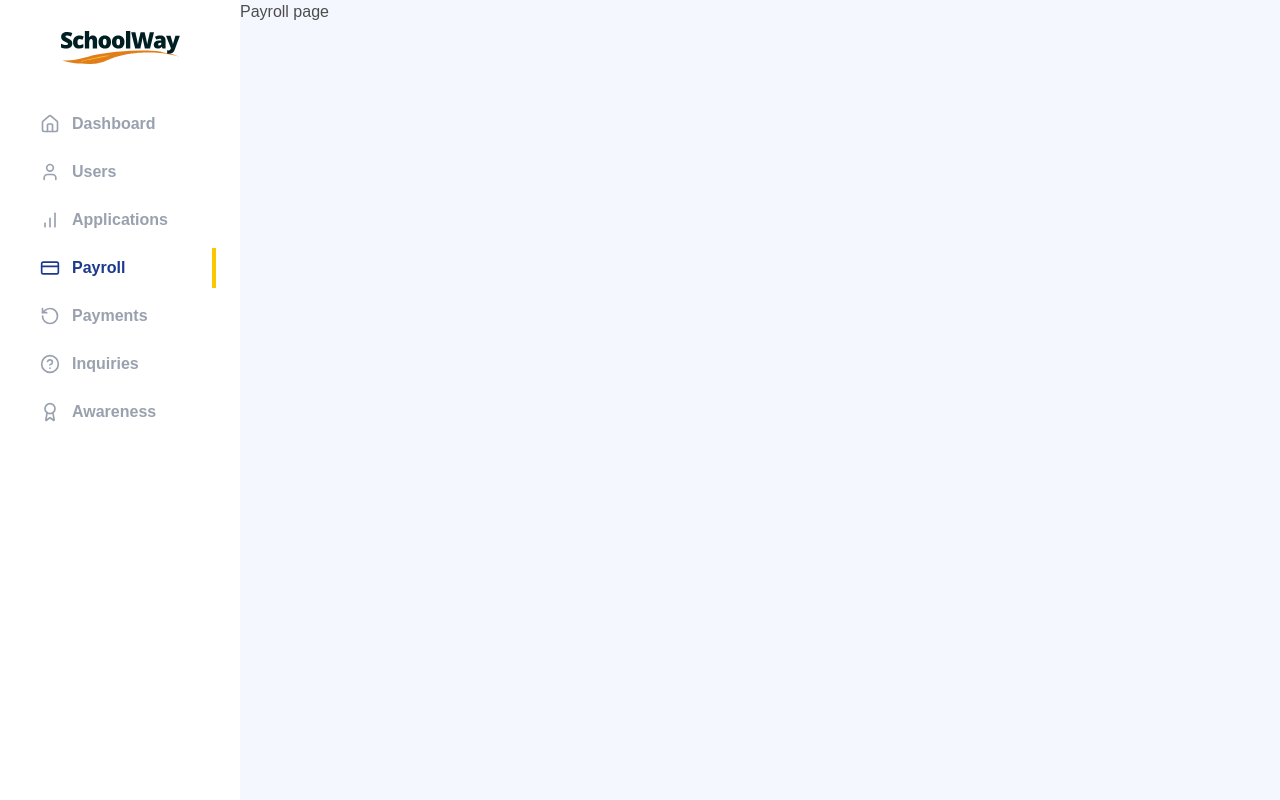
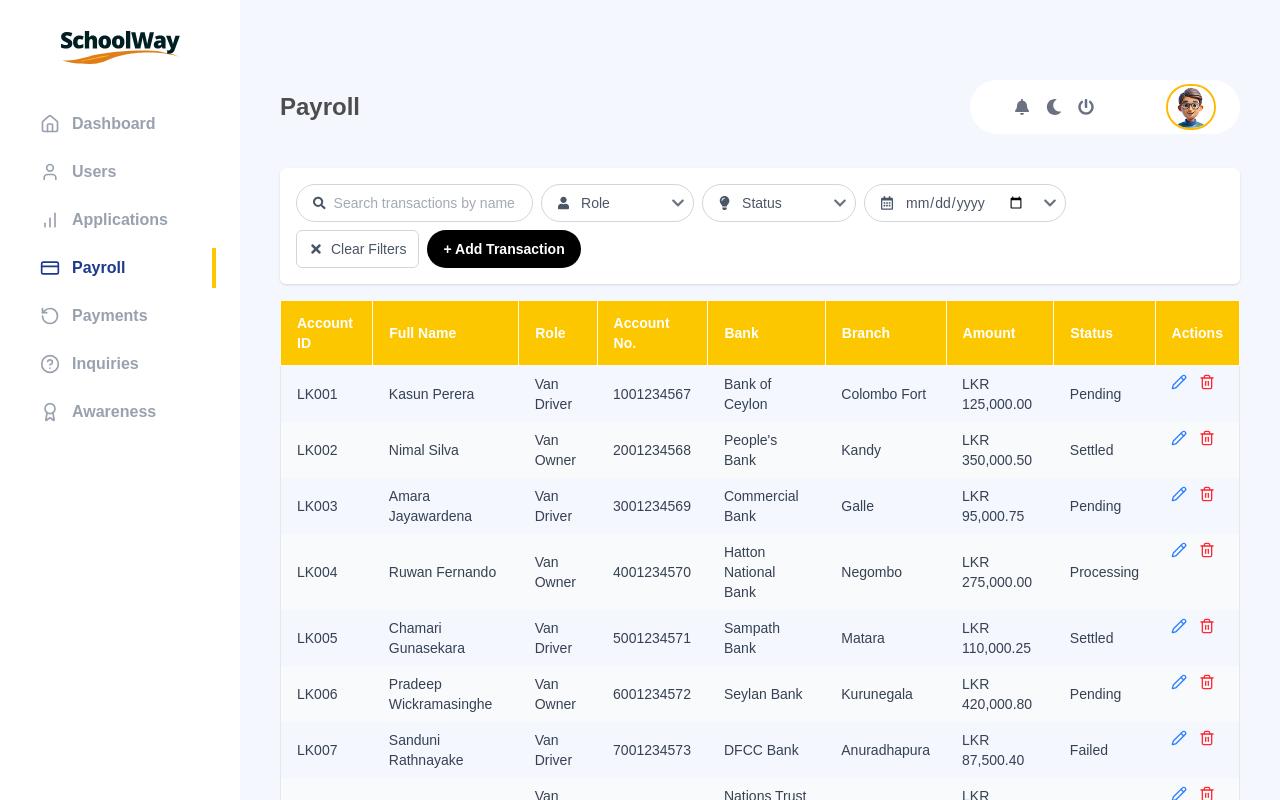
Before and after one commit to duleepa-a/schoolway-frontend, a Next.js app: page /admin/payroll in a window 1280 px wide. Built offline with nearby package versions, Linux system fonts and the light colour scheme.

Commit message:
transactions page

```diff
--- /dev/null
+++ b/public/dummy_data/transactions.tsx
@@ -0,0 +1,122 @@
+export const transactionsData = [
+  {
+    AccountID: "LK001",
+    "Full Name": "Kasun Perera",
+    Role: "Van Driver",
+    "Account No.": "1001234567",
+    Bank: "Bank of Ceylon",
+    Branch: "Colombo Fort",
+    Amount: 125000.00,
+    Status: "Pending"
+  },
+  {
+    AccountID: "LK002",
+    "Full Name": "Nimal Silva",
+    Role: "Van Owner",
+    "Account No.": "2001234568",
+    Bank: "People's Bank",
+    Branch: "Kandy",
+    Amount: 350000.50,
+    Status: "Settled"
+  },
+  {
+    AccountID: "LK003",
+    "Full Name": "Amara Jayawardena",
+    Role: "Van Driver",
+    "Account No.": "3001234569",
+    Bank: "Commercial Bank",
+    Branch: "Galle",
+    Amount: 95000.75,
+    Status: "Pending"
+  },
+  {
+    AccountID: "LK004",
+    "Full Name": "Ruwan Fernando",
+    Role: "Van Owner",
+    "Account No.": "4001234570",
+    Bank: "Hatton National Bank",
+    Branch: "Negombo",
+    Amount: 275000.00,
+    Status: "Processing"
+  },
+  {
+    AccountID: "LK005",
+    "Full Name": "Chamari Gunasekara",
+    Role: "Van Driver",
+    "Account No.": "5001234571",
+    Bank: "Sampath Bank",
+    Branch: "Matara",
+    Amount: 110000.25,
+    Status: "Settled"
+  },
+  {
+    AccountID: "LK006",
+    "Full Name": "Pradeep Wickramasinghe",
+    Role: "Van Owner",
+    "Account No.": "6001234572",
+    Bank: "Seylan Bank",
+    Branch: "Kurunegala",
+    Amount: 420000.80,
+    Status: "Pending"
+  },
+  {
+    AccountID: "LK007",
+    "Full Name": "Sanduni Rathnayake",
+    Role: "Van Driver",
+    "Account No.": "7001234573",
+    Bank: "DFCC Bank",
+    Branch: "Anuradhapura",
+    Amount: 87500.40,
+    Status: "Failed"
+  },
+  {
+    AccountID: "LK008",
+    "Full Name": "Thisara Mendis",
+    Role: "Van Owner",
+    "Account No.": "8001234574",
+    Bank: "Nations Trust Bank",
+    Branch: "Jaffna",
+    Amount: 315000.90,
+    Status: "Settled"
+  },
+  {
+    AccountID: "LK009",
+    "Full Name": "Dilini Rajapaksha",
+    Role: "Van Driver",
+    "Account No.": "9001234575",
+    Bank: "Pan Asia Bank",
+    Branch: "Batticaloa",
+    Amount: 102500.15,
+    Status: "Processing"
+  },
+  {
+    AccountID: "LK010",
+    "Full Name": "Mahesh Wijesinghe",
+    Role: "Van Owner",
+    "Account No.": "1101234576",
+    Bank: "Union Bank",
+    Branch: "Badulla",
+    Amount: 298000.60,
+    Status: "Pending"
+  },
+  {
+    AccountID: "LK011",
+    "Full Name": "Lakshani Dissanayake",
+    Role: "Van Driver",
+    "Account No.": "1201234577",
+    Bank: "National Development Bank",
+    Branch: "Trincomalee",
+    Amount: 118750.35,
+    Status: "Settled"
+  },
+  {
+    AccountID: "LK012",
+    "Full Name": "Chanaka Abeysekara",
+    Role: "Van Owner",
+    "Account No.": "1301234578",
+    Bank: "Standard Chartered Bank",
+    Branch: "Ratnapura",
+    Amount: 385000.25,
+    Status: "Pending"
+  }
+];
--- a/src/app/admin/payroll/page.tsx
+++ b/src/app/admin/payroll/page.tsx
@@ -1,11 +1,121 @@
-import React from 'react'
+'use client';
+import { useState, useMemo } from 'react';
+import TopBar from '@/app/dashboardComponents/TopBar'
+import SearchFilter from '@/app/dashboardComponents/SearchFilter';
+import DataTable from '@/app/dashboardComponents/CustomTable';
+import { transactionsData } from '../../../../public/dummy_data/transactions';
 
-const Payroll = () => {
+const columns = [
+  { key: "AccountID", label: "Account ID" },
+  { key: "Full Name", label: "Full Name" },
+  { key: "Role", label: "Role" },
+  { key: "Account No.", label: "Account No." },
+  { key: "Bank", label: "Bank" },
+  { key: "Branch", label: "Branch" },
+  { key: "Amount", label: "Amount" },
+  { key: "Status", label: "Status" },
+];
+
+const PayrollPage = () => {
+  const [searchTerm, setSearchTerm] = useState('');
+  const [selectedRole, setSelectedRole] = useState('');
+  const [selectedStatus, setSelectedStatus] = useState('');
+
+  // Filter the data based on search criteria
+  const filteredData = useMemo(() => {
+    return transactionsData.filter((transaction) => {
+      // Search filter - searches in name, account ID, bank, etc.
+      const matchesSearch = searchTerm === '' ||
+        transaction["Full Name"].toLowerCase().includes(searchTerm.toLowerCase()) ||
+        transaction.AccountID.toLowerCase().includes(searchTerm.toLowerCase()) ||
+        transaction["Account No."].toLowerCase().includes(searchTerm.toLowerCase()) ||
+        transaction.Bank.toLowerCase().includes(searchTerm.toLowerCase());
+
+      // Role filter
+      const matchesRole = selectedRole === '' || transaction.Role === selectedRole;
+
+      // Status filter
+      const matchesStatus = selectedStatus === '' || transaction.Status === selectedStatus;
+
+      return matchesSearch && matchesRole && matchesStatus;
+    });
+  }, [searchTerm, selectedRole, selectedStatus]);
+
+  // Format amount for display
+  const formattedData = filteredData.map(transaction => ({
+    ...transaction,
+    Amount: `LKR ${transaction.Amount.toLocaleString('en-LK', { minimumFractionDigits: 2, maximumFractionDigits: 2 })}`
+  }));
+
+  const handleAddTransaction = () => {
+    console.log("Add transaction clicked");
+    // Implement add transaction functionality
+  };
+
+  const handleClearFilters = () => {
+    setSearchTerm('');
+    setSelectedRole('');
+    setSelectedStatus('');
+  };
+
+  const handleView = (row: Record<string, string | number | boolean | null | undefined>) => {
+    console.log("View clicked:", row);
+    alert(`Viewing transaction for ${row["Full Name"]} - Account ID: ${row.AccountID}`);
+  };
+
+  const handleSettle = (row: Record<string, string | number | boolean | null | undefined>) => {
+    console.log("Settle clicked:", row);
+    if (row.Status === 'Settled') {
+      alert(`Transaction for ${row["Full Name"]} is already settled.`);
+    } else {
+      alert(`Processing settlement for ${row["Full Name"]} - Amount: ${row.Amount}`);
+    }
+  };
+
   return (
-    <div>
-      Payroll page
-    </div>
+      <div>
+        <section className="p-5 md:p-10 min-h-screen w-full">
+          {/*Top bar with profile icon and the heading*/}
+          <TopBar heading="Payroll" />
+
+          <SearchFilter
+            onSearchChange={setSearchTerm}
+            onRoleChange={setSelectedRole}
+            onStatusChange={setSelectedStatus}
+            onDateChange={() => {}} // Placeholder for future date filtering
+            onClearFilters={handleClearFilters}
+            config={{
+              searchPlaceholder: "Search transactions by name, account, or bank",
+              onAddClick: handleAddTransaction,
+              addButtonText: "+ Add Transaction",
+              statusOptions: [
+                { value: "", label: "Status" },
+                { value: "Pending", label: "Pending" },
+                { value: "Settled", label: "Settled" },
+                { value: "Processing", label: "Processing" },
+                { value: "Failed", label: "Failed" },
+              ],
+              roleOptions: [
+                { value: "", label: "Role" },
+                { value: "Van Driver", label: "Van Driver" },
+                { value: "Van Owner", label: "Van Owner" },
+              ]
+            }}
+          />
+
+          <div className="mt-4">
+            <DataTable
+              columns={columns}
+              data={formattedData}
+              actions={[
+                { type: "edit", onClick: handleView },
+                { type: "delete", onClick: handleSettle },
+              ]}
+            />
+          </div>
+        </section>
+      </div>
   )
 }
 
-export default Payroll
+export default PayrollPage
--- a/src/app/dashboardComponents/TopBar.tsx
+++ b/src/app/dashboardComponents/TopBar.tsx
@@ -29,7 +29,7 @@ const TopBar = ({heading} : Props) => { //for future use
           height={50}
           className="topBarImage" />
       </div>
-    </div><hr className='mb-5'/></>
+    </div></>
   );
 };
 
```
